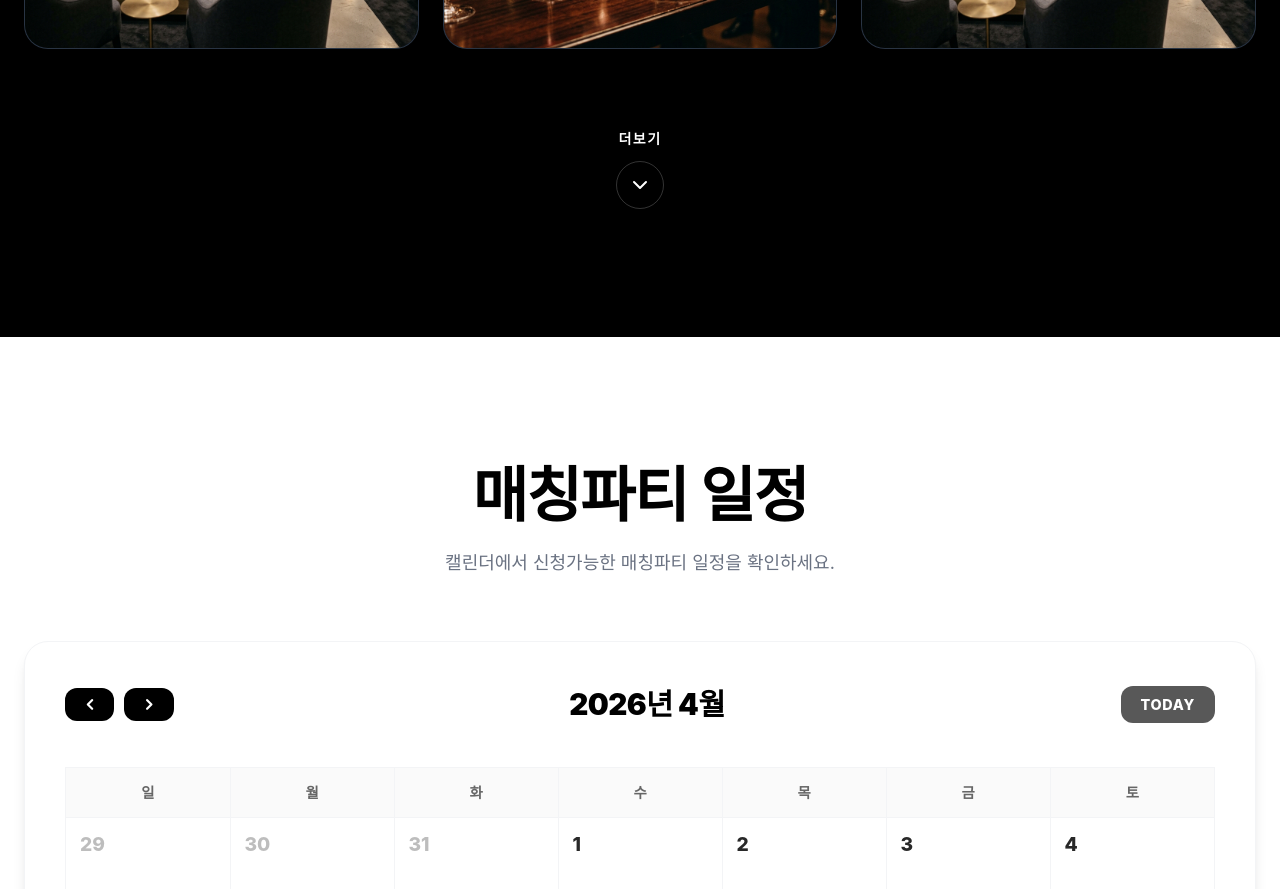
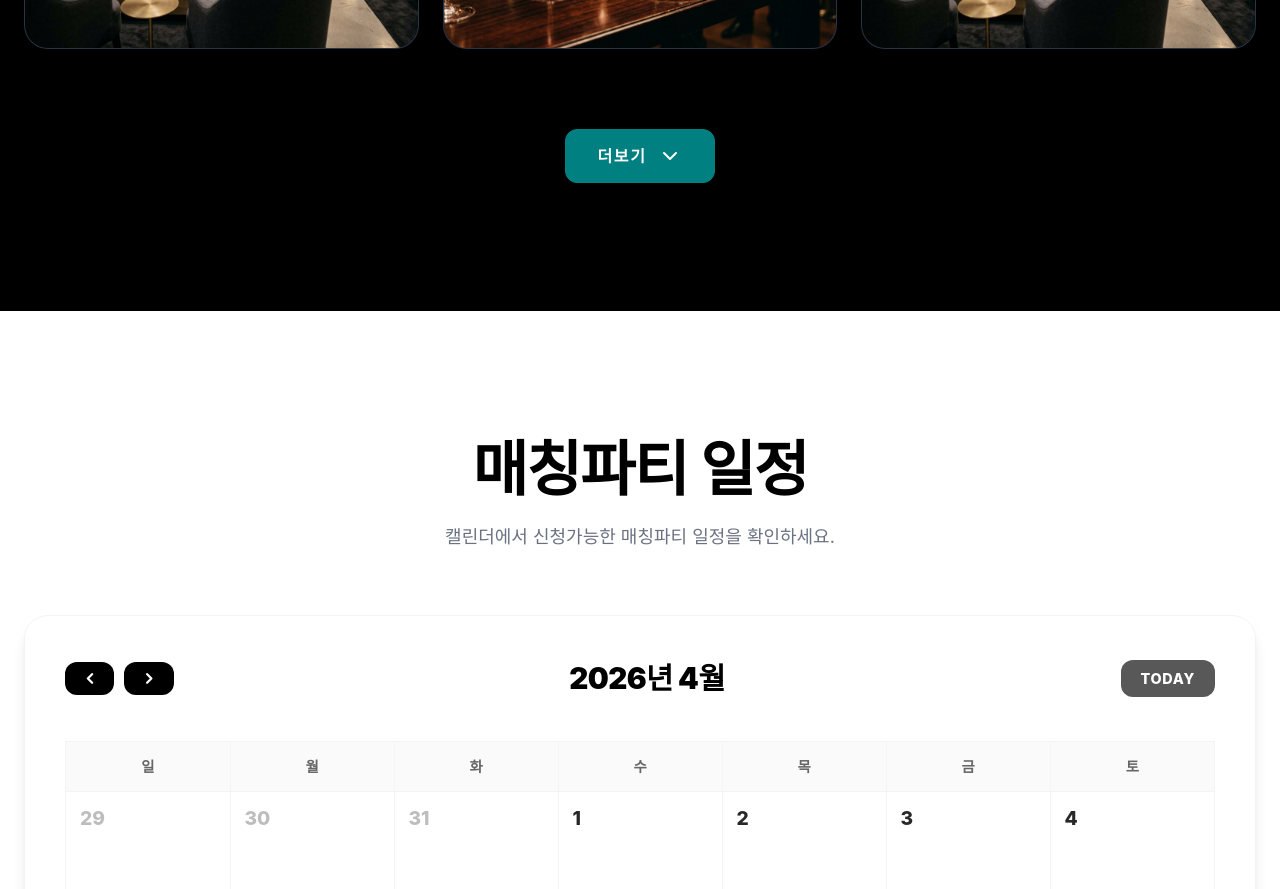
Before and after one commit to songjungdal/thewoollim, a Next.js app: page / in a window 1280 px wide. Shown: the part 2740-3629 px from the top of the page. Built offline with nearby package versions, Linux system fonts and the light colour scheme; a web font is replaced by a local one.

Commit message:
체크포인트: 백업1 - 갤러리 더보기 버튼 청록색 디자인 반영

```diff
--- a/app/page.tsx
+++ b/app/page.tsx
@@ -144,20 +144,20 @@ export default function SmoothOnePage() {
             </div>
 
             <motion.div initial={{ opacity: 0 }} whileInView={{ opacity: 1 }} className="mt-20 flex justify-center">
-              <button
+              <div
+                role="button"
+                tabIndex={0}
                 onClick={() => {
                   setIsGalleryExpanded(!isGalleryExpanded);
                   if (isGalleryExpanded) {
                     document.getElementById('gallery')?.scrollIntoView({ behavior: 'smooth' });
                   }
                 }}
-                className="group flex flex-col items-center gap-2 text-white font-bold hover:text-brand-point transition-all duration-300"
+                className="group inline-flex items-center gap-3 bg-[#008080] text-white px-8 py-3.5 rounded-xl border border-[#008080] font-semibold transition-all duration-300 hover:bg-[#006666] hover:-translate-y-[2px] hover:shadow-[0_8px_20px_rgba(0,128,128,0.3)] active:scale-95 active:translate-y-0 shadow-lg cursor-pointer"
               >
-                <span className="text-sm tracking-widest uppercase mb-1">{isGalleryExpanded ? "접기" : "더보기"}</span>
-                <div className={`w-12 h-12 rounded-full border border-white/20 flex items-center justify-center group-hover:border-brand-point transition-all duration-300 ${isGalleryExpanded ? 'rotate-180' : ''}`}>
-                  <ChevronDown className="group-hover:translate-y-1 transition-transform" />
-                </div>
-              </button>
+                <span className="text-base tracking-widest">{isGalleryExpanded ? "접기" : "더보기"}</span>
+                <ChevronDown className={`transition-transform duration-300 ${isGalleryExpanded ? 'rotate-180' : 'group-hover:translate-y-1'}`} />
+              </div>
             </motion.div>
           </div>
         </section>
```
